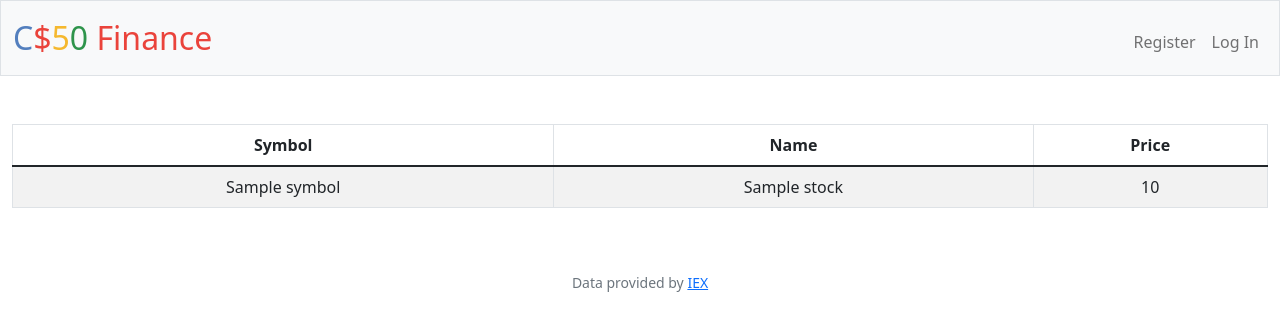
After one commit to jurdanetac/CS50, a Flask app: template templates/quoted.html in a window 1280 px wide. The commit adds this page. Shown: the top 331 px of the page. Run offline with Flask 3, Linux system fonts and the light colour scheme; the template is opened without the code that fills it: most values are stand-ins (such as "Sample title", 1, 10 or a date in 2020); some libraries are stand-ins or nearby versions.

Commit message:
automated commit by check50 [check50=True]

```diff
--- a/app.py
+++ b/app.py
@@ -24,6 +24,8 @@ Session(app)
 
 # Configure CS50 Library to use SQLite database
 db = SQL("sqlite:///finance.db")
+
+stocks = []
 
 # Make sure API key is set
 if not os.environ.get("API_KEY"):
@@ -111,7 +113,15 @@ def logout():
 @login_required
 def quote():
     """Get stock quote."""
-    return apology("TODO")
+
+    symbol = request.form.get("symbol")
+
+    if request.method == "POST" and symbol:
+        stock = lookup(symbol)
+
+        return render_template("quoted.html", stock=stock)
+
+    return render_template("quote.html")
 
 
 @app.route("/register", methods=["GET", "POST"])
@@ -124,9 +134,17 @@ def register():
         password = request.form.get("password")
         confirmation = request.form.get("confirmation")
 
-        if password and password == confirmation and username and not db.execute("SELECT * FROM users WHERE username = ?;", username):
+        # username and password are not blank
+        if (username and password
+            # Password and confirmation matches
+            and password == confirmation
+                # There is not a registered user with `username` already
+                and not db.execute("SELECT * FROM users WHERE username = ?;", username)):
+
             db.execute("INSERT INTO users (username, hash) VALUES(?, ?);", username, generate_password_hash(password))
-            return render_template("login.html")
+
+            return redirect("/login")
+
         else:
             return apology("TODO")
 
--- /dev/null
+++ b/templates/quoted.html
@@ -0,0 +1,24 @@
+{% extends "layout.html" %}
+
+{% block title %}
+    Quoted
+{% endblock %}
+
+{% block main %}
+<table class="table table-bordered table-striped">
+    <thead>
+        <tr>
+            <th scope="col">Symbol</th>
+            <th scope="col">Name</th>
+            <th scope="col">Price</th>
+        </tr>
+    </thead>
+    <tbody>
+        <tr>
+            <td>{{ stock.symbol }}</td>
+            <td>{{ stock.name }}</td>
+            <td>{{ stock.price }}</td>
+        </tr>
+    </tbody>
+</table>
+{% endblock %}
--- a/templates/register.html
+++ b/templates/register.html
@@ -1,7 +1,7 @@
 {% extends "layout.html" %}
 
 {% block title %}
-    Log In
+    Register
 {% endblock %}
 
 {% block main %}
```
Also changed, not shown: templates/quote.html (added, +14 -0 lines), finance.db, 2 other files.
